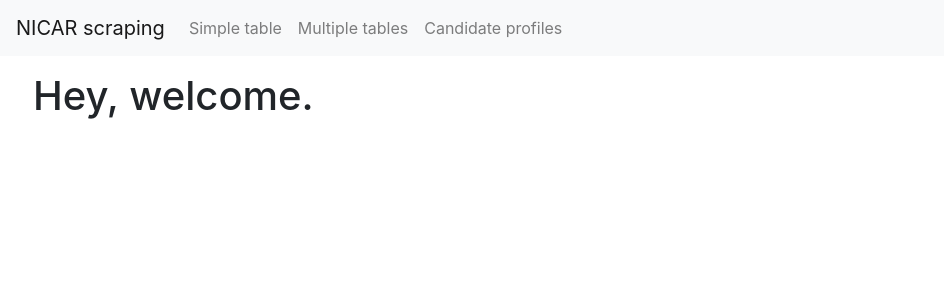
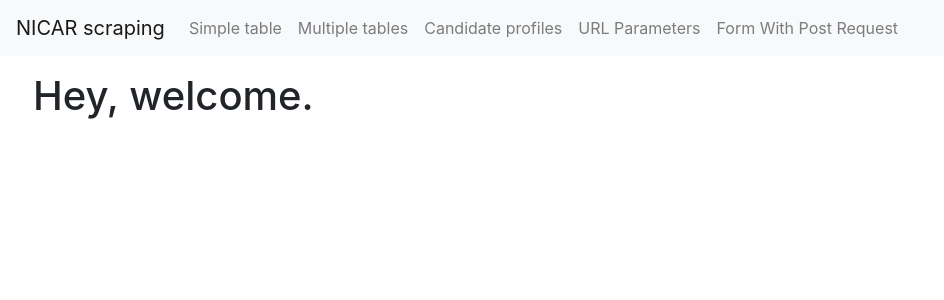
Before and after one commit to asuozzo/nicar2019-scraping, a Flask app: page / in a window 1280 px wide. Shown: the top 300 px of that part, without its empty margins (0-944 px from the left). Run offline with Flask 2, Linux system fonts and the light colour scheme; the page is wider than the window, and the part outside it is not shown; some libraries are stand-ins or nearby versions.

Commit message:
update base template name, add new sections to nav bar

```diff
--- a/scraping_site/templates/layout.html
+++ b/scraping_site/templates/base.html
@@ -27,6 +27,12 @@
             <li class="nav-item">
                 <a class="nav-link" href="{{ url_for('candidate_profiles.candidate_profiles') }}">Candidate profiles</a>
             </li>
+            <li class="nav-item">
+                <a class="nav-link" href="{{ url_for('form_with_url_params.form_with_url_params') }}">URL Parameters</a>
+            </li>
+            <li class="nav-item">
+                <a class="nav-link" href="{{ url_for('form_with_post_request.form_with_post_request') }}">Form With Post Request</a>
+            </li>
         </ul>
     </div>
     </nav>
--- a/scraping_site/templates/candidate-missing.html
+++ b/scraping_site/templates/candidate-missing.html
@@ -1,4 +1,4 @@
-{% extends "layout.html" %}
+{% extends "base.html" %}
 {% block title %}Missing candidate{% endblock %}
 
 {% block content %}
--- a/scraping_site/templates/candidate-profile.html
+++ b/scraping_site/templates/candidate-profile.html
@@ -1,4 +1,4 @@
-{% extends "layout.html" %}
+{% extends "base.html" %}
 {% block title %}Candidate profiles{% endblock %}
 
 {% block content %}
--- a/scraping_site/templates/candidate-profiles.html
+++ b/scraping_site/templates/candidate-profiles.html
@@ -1,4 +1,4 @@
-{% extends "layout.html" %}
+{% extends "base.html" %}
 {% block title %}Candidate profiles{% endblock %}
 
 {% block content %}
--- a/scraping_site/templates/intro.html
+++ b/scraping_site/templates/intro.html
@@ -1,4 +1,4 @@
-{% extends "layout.html" %}
+{% extends "base.html" %}
 {% block title %}Scraping site intro{% endblock %}
 
 {% block content %}
--- a/scraping_site/templates/multiple-tables.html
+++ b/scraping_site/templates/multiple-tables.html
@@ -1,4 +1,4 @@
-{% extends "layout.html" %}
+{% extends "base.html" %}
 {% block title %}Multiple tables{% endblock %}
 
 {% block content %}
--- a/scraping_site/templates/simple-table.html
+++ b/scraping_site/templates/simple-table.html
@@ -1,4 +1,4 @@
-{% extends "layout.html" %}
+{% extends "base.html" %}
 {% block title %}Simple table{% endblock %}
 
 {% block content %}
```
